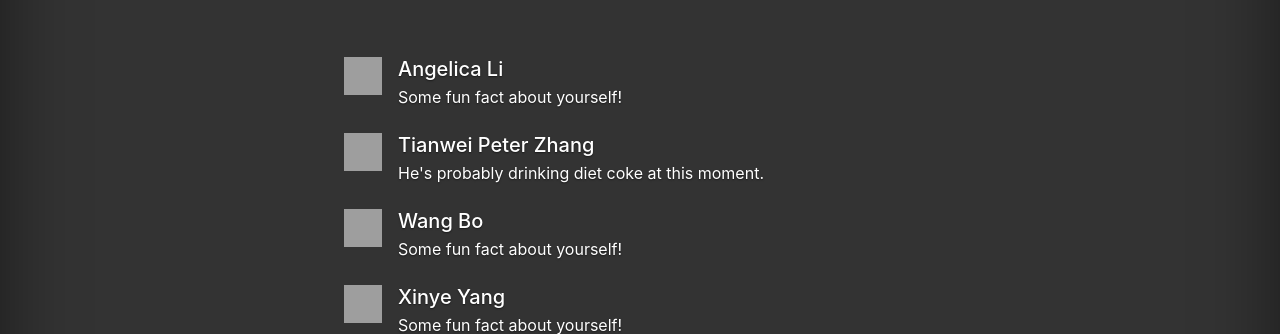
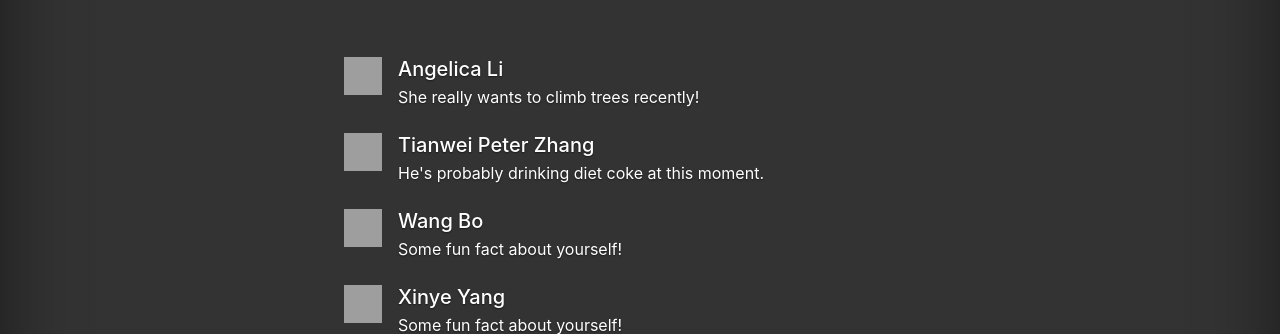
Before and after one commit to notbd/Peer-Learning, a Flask app: page /about in a window 1280 px wide. Shown: the part 223-557 px from the top of the page. Run offline with Flask 2, Linux system fonts and the light colour scheme; some libraries are stand-ins or nearby versions; grey boxes are pictures that could not be loaded.

Commit message:
add fun fact

```diff
--- a/templates/about.html
+++ b/templates/about.html
@@ -15,7 +15,7 @@
       <img src="https://avatars3.githubusercontent.com/u/19180693?s=60&amp;v=4" class="avatar mr-3" alt="" width="38" height="38">
       <div class="media-body">
         <h5 class="mt-0 mb-1">Angelica Li</h5>
-        Some fun fact about yourself!
+        She really wants to climb trees recently!
       </div>
     </li>
 
```
